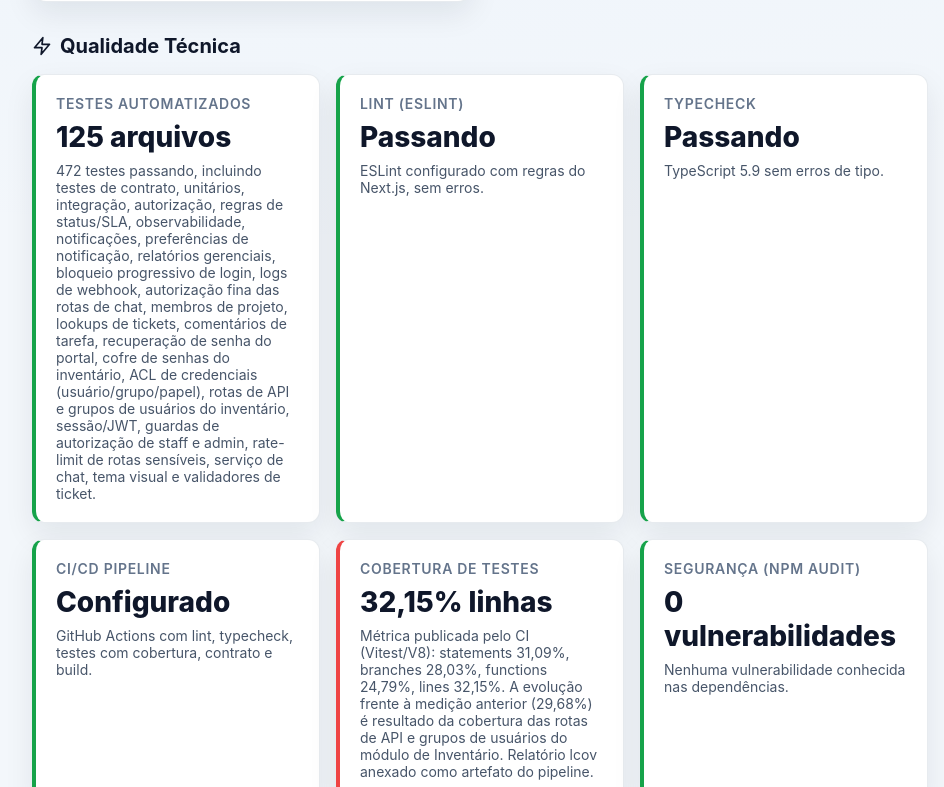
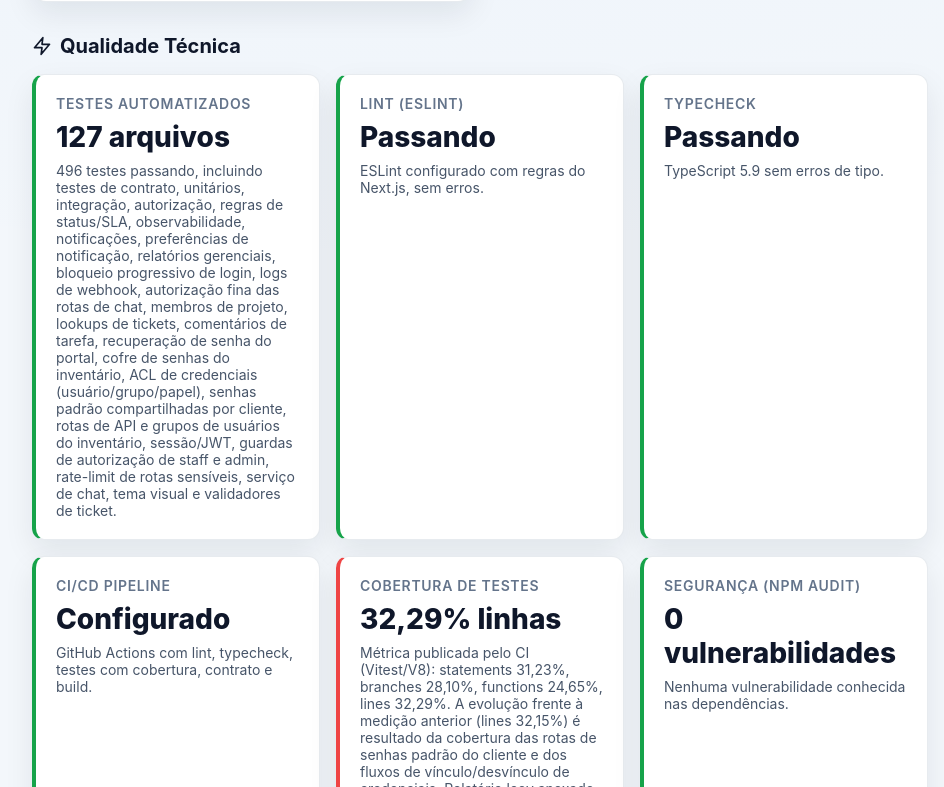
Before and after one commit to ismaelstrey/ticketbr, a Next.js app: page /progresso in a window 1280 px wide. Shown: the part 2233-3020 px from the top of the page, without its empty margins (304-1248 px from the left). Built offline with nearby package versions, Linux system fonts and the light colour scheme; no server answers.

Commit message:
docs: atualizar metricas de testes e cobertura na pagina de progresso (#138)
Numeros oficiais do CI apos a entrega das senhas padrao por cliente: 127 arquivos e 496 testes (antes 125/472) e cobertura de lines 32,29% (statements 31,23%, branches 28,10%, functions 24,65%).

```diff
--- a/src/app/progresso/page.tsx
+++ b/src/app/progresso/page.tsx
@@ -697,9 +697,9 @@ const modules: Module[] = [
 const qualityMetrics: QualityMetric[] = [
   {
     label: "Testes Automatizados",
-    value: "125 arquivos",
+    value: "127 arquivos",
     status: "ok",
-    description: "472 testes passando, incluindo testes de contrato, unitários, integração, autorização, regras de status/SLA, observabilidade, notificações, preferências de notificação, relatórios gerenciais, bloqueio progressivo de login, logs de webhook, autorização fina das rotas de chat, membros de projeto, lookups de tickets, comentários de tarefa, recuperação de senha do portal, cofre de senhas do inventário, ACL de credenciais (usuário/grupo/papel), rotas de API e grupos de usuários do inventário, sessão/JWT, guardas de autorização de staff e admin, rate-limit de rotas sensíveis, serviço de chat, tema visual e validadores de ticket."
+    description: "496 testes passando, incluindo testes de contrato, unitários, integração, autorização, regras de status/SLA, observabilidade, notificações, preferências de notificação, relatórios gerenciais, bloqueio progressivo de login, logs de webhook, autorização fina das rotas de chat, membros de projeto, lookups de tickets, comentários de tarefa, recuperação de senha do portal, cofre de senhas do inventário, ACL de credenciais (usuário/grupo/papel), senhas padrão compartilhadas por cliente, rotas de API e grupos de usuários do inventário, sessão/JWT, guardas de autorização de staff e admin, rate-limit de rotas sensíveis, serviço de chat, tema visual e validadores de ticket."
   },
   {
     label: "Lint (ESLint)",
@@ -721,9 +721,9 @@ const qualityMetrics: QualityMetric[] = [
   },
   {
     label: "Cobertura de Testes",
-    value: "32,15% linhas",
+    value: "32,29% linhas",
     status: "warning",
-    description: "Métrica publicada pelo CI (Vitest/V8): statements 31,09%, branches 28,03%, functions 24,79%, lines 32,15%. A evolução frente à medição anterior (29,68%) é resultado da cobertura das rotas de API e grupos de usuários do módulo de Inventário. Relatório lcov anexado como artefato do pipeline."
+    description: "Métrica publicada pelo CI (Vitest/V8): statements 31,23%, branches 28,10%, functions 24,65%, lines 32,29%. A evolução frente à medição anterior (lines 32,15%) é resultado da cobertura das rotas de senhas padrão do cliente e dos fluxos de vínculo/desvínculo de credenciais. Relatório lcov anexado como artefato do pipeline."
   },
   {
     label: "Segurança (npm audit)",
```
